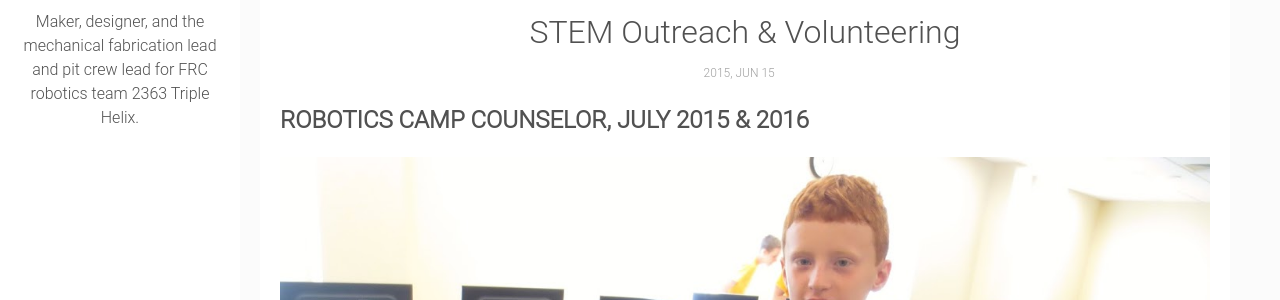
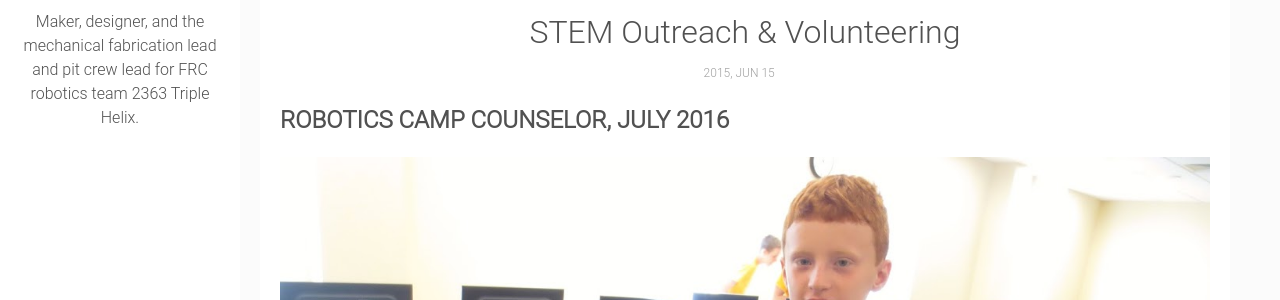
Before and after one commit to natgrrl/natgrrl.github.io, a Jekyll site: the page built from _posts/2015-09-16-outreach.markdown, in a window 1280 px wide and 900 px high, scrolled down 384 px. Shown: the part 154-454 px from the top of the window. Built offline with Jekyll 4.4.1, drawn with Linux system fonts in a browser that asks for light colours.

Commit message:
Update 2015-09-16-outreach.markdown

```diff
--- a/_posts/2015-09-16-outreach.markdown
+++ b/_posts/2015-09-16-outreach.markdown
@@ -7,7 +7,7 @@ img: outreach3.JPG # Add image post (optional)
 tags: [VOLUNTEERING]
 ---
 
-## ROBOTICS CAMP COUNSELOR, JULY 2015 & 2016
+## ROBOTICS CAMP COUNSELOR, JULY 2016
 
 ![outreach1](http://natgrrl.github.io/assets/img/outreach1.JPG)
 ![outreach2](http://natgrrl.github.io/assets/img/outreach2.JPG)
```
